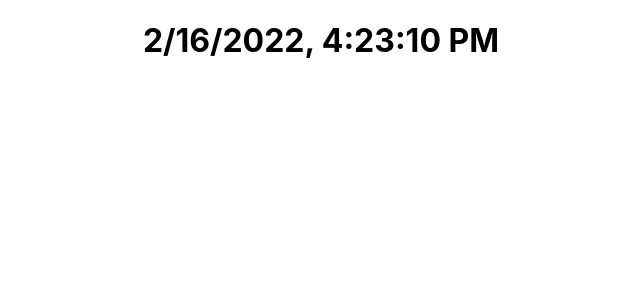
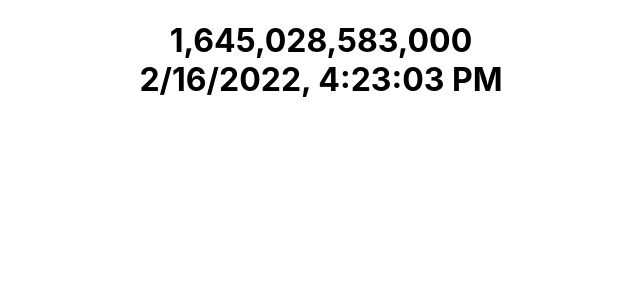
Before and after one commit to TheWebChamps/To-Do-React, a React (Create React App) app: page / in a window 1280 px wide. Shown: the top 300 px of the page, without its empty margins (319-959 px from the left). Built offline with nearby package versions, Linux system fonts and the light colour scheme.

Commit message:
Third test

```diff
--- a/src/App.css
+++ b/src/App.css
@@ -1,4 +1,4 @@
-.App {
+.App, .App2 {
   text-align: center;
 }
 
--- a/src/App.js
+++ b/src/App.js
@@ -1,28 +1,32 @@
 import { Component } from "react";
 import "./index.css";
+import "./App.css";
 
 export default class App extends Component {
   constructor() {
     super();
     this.state = {
-      bin: new Date(),
+      bin: Date.now(),
+      bin2: new Date()
     };
   }
   tickyTocky() {
     this.setState(() => ({
-      bin: new Date(),
+      bin: Date.now(),
+      bin2: new Date()
     }));
   }
   componentDidMount() {
     setInterval(() => {
       this.tickyTocky();
-    }, 1000);
+    }, 1000000000000);
   }
   render() {
     return (
       <center>
         <h1>
-          {this.state.bin.toLocaleString()}
+          {this.state.bin.toLocaleString()}<br />
+          {this.state.bin2.toLocaleString()}
         </h1>
       </center>
     );
```
Also changed, not shown: src/index.js (+4 -8 lines).
